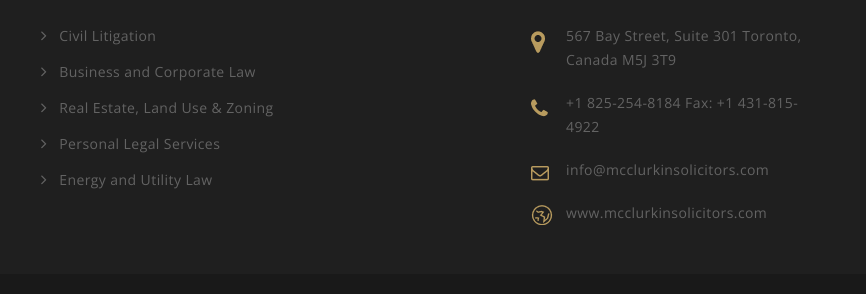
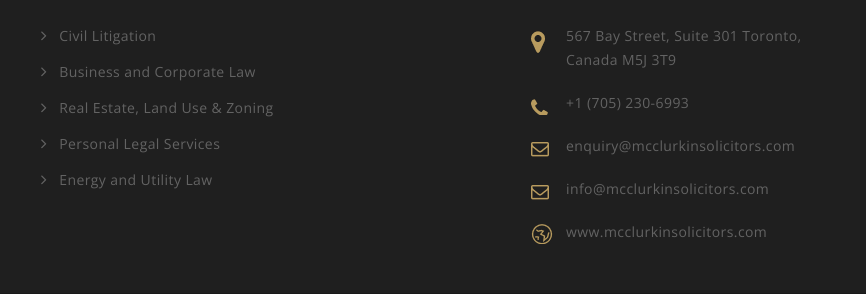
Before and after one commit to Justprince234/mcclurkin, a plain HTML site: page index.html in a window 1280 px wide. Shown: the part 3690-3984 px from the top of the page, 414-1280 px from the left. Drawn offline with nearby package versions, Linux system fonts and the light colour scheme.

Commit message:
Update index.html

```diff
--- a/index.html
+++ b/index.html
@@ -448,7 +448,8 @@
                             <h3>Get in Touch</h3>
                             <ul>
                                 <li class="location">567 Bay Street, Suite 301 Toronto, Canada M5J 3T9</li>
-                                <li class="phone">+1 825-254-8184 Fax: +1 431-815-4922</li>
+                                <li class="phone">+1 (705) 230-6993 </li>
+                                <li class="envelop">enquiry@mcclurkinsolicitors.com</li>
                                 <li class="envelop">info@mcclurkinsolicitors.com</li>
                                 <li class="website">www.mcclurkinsolicitors.com</li>
                             </ul>
```
